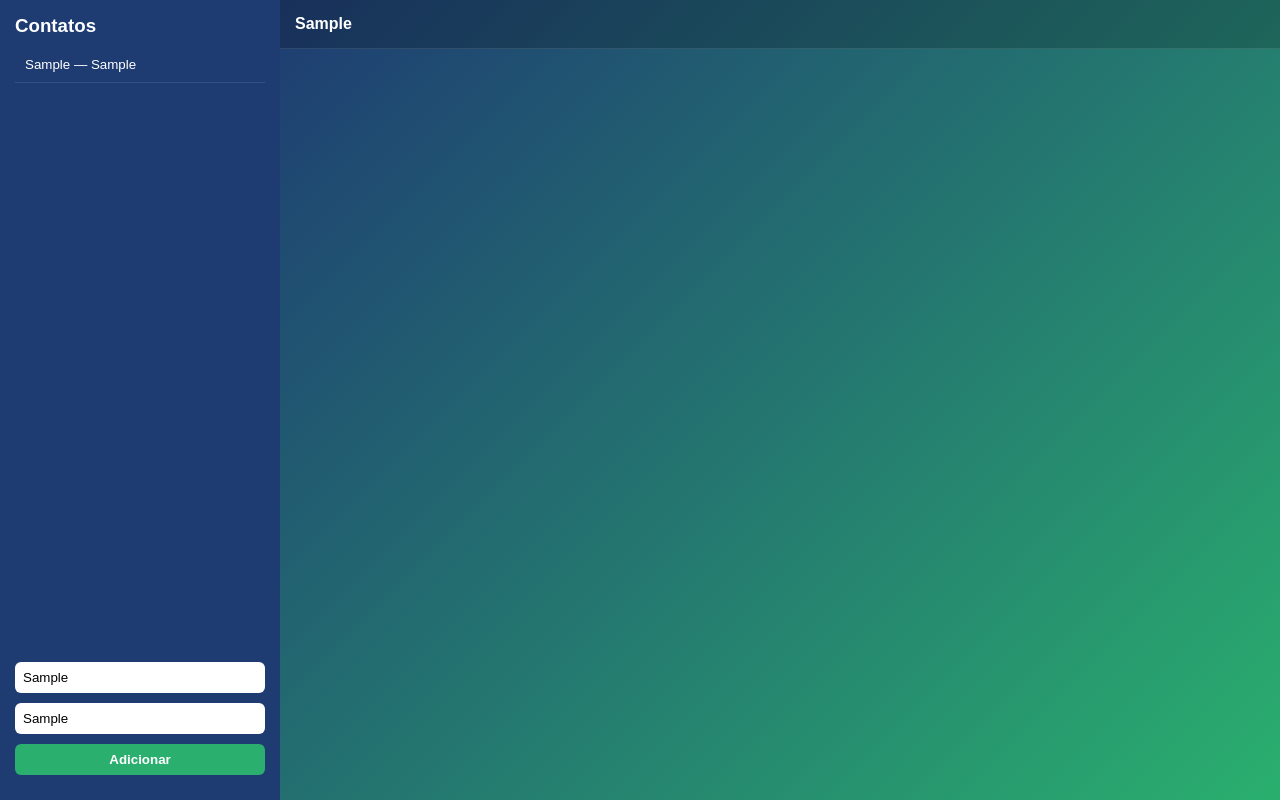
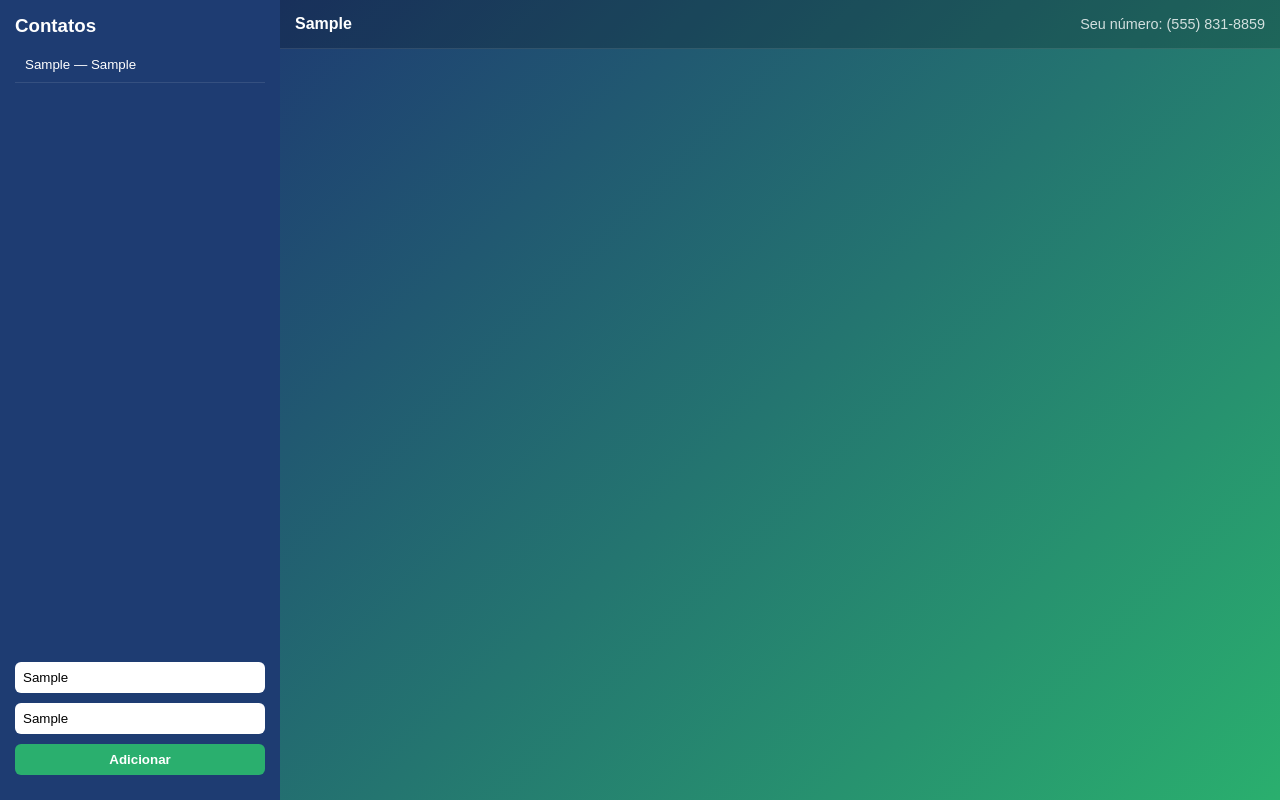
Before and after one commit to miguepossani/Obrichat1, a plain HTML site: page index.html in a window 1280 px wide. Both pictures are taken after typing "Sample", "Sample" into the empty fields and a click on the button "Adicionar". Drawn offline with Linux system fonts and the light colour scheme; no server answers.

Commit message:
Update index.html

```diff
--- a/index.html
+++ b/index.html
@@ -1,4 +1,5 @@
-<!DOCTYPE html><html lang="pt-br">
+<!DOCTYPE html>
+<html lang="pt-br">
 <head>
   <meta charset="UTF-8" />
   <meta name="viewport" content="width=device-width, initial-scale=1" />
@@ -53,6 +54,9 @@
       color: #fff;
       font-weight: bold;
       border-bottom: 1px solid rgba(255,255,255,0.1);
+      display: flex;
+      justify-content: space-between;
+      align-items: center;
     }
     #chat {
       flex: 1;
@@ -130,14 +134,23 @@
       <input id="dest-number" placeholder="Número (ex: (555) 123-4567)" />
       <button id="enter-btn">Adicionar</button>
     </div>
-  </div>  <div id="main">
-    <div id="header">ObriChat</div>
+  </div>
+
+  <div id="main">
+    <div id="header">
+      <span>ObriChat</span>
+      <span id="user-number-display" style="font-weight: normal; font-size: 0.9em; opacity: 0.8;"></span>
+    </div>
     <div id="chat"><p class="empty-msg">Nenhuma conversa selecionada.</p></div>
     <div id="input-area" style="display:none">
       <input id="msg-input" placeholder="Digite sua mensagem..." />
       <button id="send-btn">Enviar</button>
     </div>
-  </div>  <script src="https://www.gstatic.com/firebasejs/9.22.0/firebase-app-compat.js"></script>  <script src="https://www.gstatic.com/firebasejs/9.22.0/firebase-database-compat.js"></script>  <script>
+  </div>
+
+  <script src="https://www.gstatic.com/firebasejs/9.22.0/firebase-app-compat.js"></script>
+  <script src="https://www.gstatic.com/firebasejs/9.22.0/firebase-database-compat.js"></script>
+  <script>
     const firebaseConfig = {
       apiKey: "AIzaSyD3WVnTHGCTOO2jIU_RlDrN2cCedq18tRI",
       authDomain: "obrichat-4c631.firebaseapp.com",
@@ -161,6 +174,9 @@
     const sendBtn = document.getElementById("send-btn");
     const contactsList = document.getElementById("contacts-list");
     const header = document.getElementById("header");
+    const userNumberDisplay = document.getElementById("user-number-display");
+
+    userNumberDisplay.textContent = "Seu número: " + userNumber;
 
     function generateNumber() {
       return `(555) ${Math.floor(100 + Math.random()*900)}-${Math.floor(1000 + Math.random()*9000)}`;
@@ -177,7 +193,7 @@
         btn.textContent = `${c.name} — ${c.number}`;
         btn.onclick = () => {
           currentDest = c.number;
-          header.textContent = c.name;
+          header.querySelector("span").textContent = c.name;
           loadMessages();
         };
         contactsList.appendChild(btn);
@@ -197,10 +213,17 @@
       database.ref("messages").on("value", snapshot => {
         chatDiv.innerHTML = "";
         const data = snapshot.val();
+        if (!data) {
+          chatDiv.innerHTML = '<p class="empty-msg">Nenhuma mensagem nesta conversa.</p>';
+          document.getElementById("input-area").style.display = "flex";
+          return;
+        }
+        let hasMessages = false;
         for (let id in data) {
           const msg = data[id];
           if ((msg.sender === userNumber && msg.receiver === currentDest) ||
               (msg.sender === currentDest && msg.receiver === userNumber)) {
+            hasMessages = true;
             const div = document.createElement("div");
             div.classList.add("msg", msg.sender === userNumber ? "me" : "other");
             div.textContent = msg.text;
@@ -210,6 +233,9 @@
               new Notification("Nova mensagem", { body: msg.text });
             }
           }
+        }
+        if (!hasMessages) {
+          chatDiv.innerHTML = '<p class="empty-msg">Nenhuma mensagem nesta conversa.</p>';
         }
         chatDiv.scrollTop = chatDiv.scrollHeight;
         document.getElementById("input-area").style.display = "flex";
@@ -230,7 +256,7 @@
       if (!name || !number) return alert("Preencha nome e número");
       currentDest = number;
       addContact(name, number);
-      header.textContent = name;
+      header.querySelector("span").textContent = name;
       loadMessages();
     };
 
@@ -239,5 +265,6 @@
     }
 
     updateContactsList();
-  </script></body>
+  </script>
+</body>
 </html>
```
